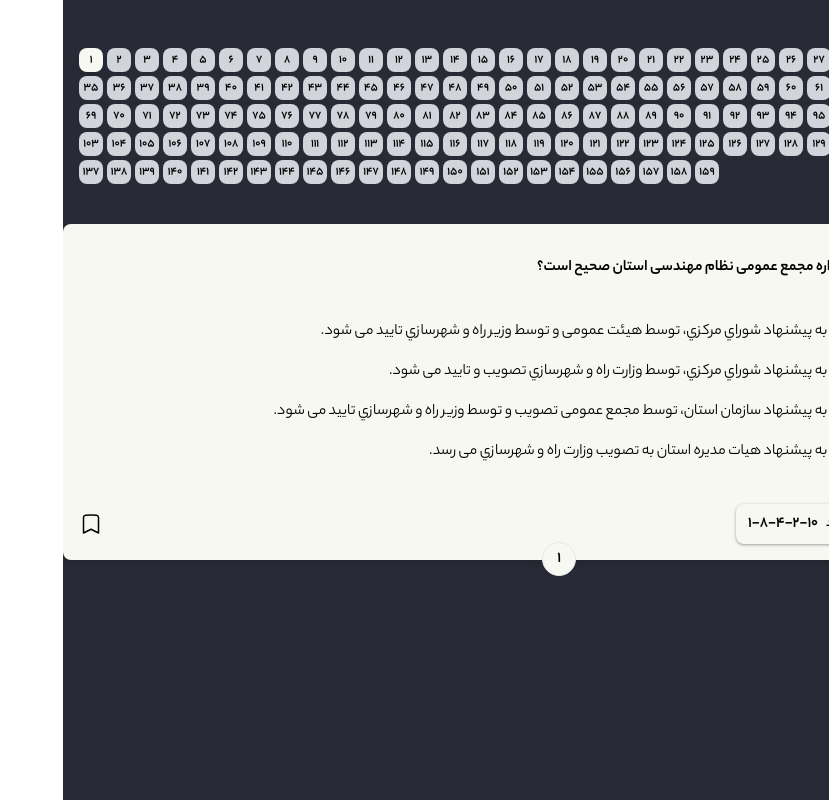
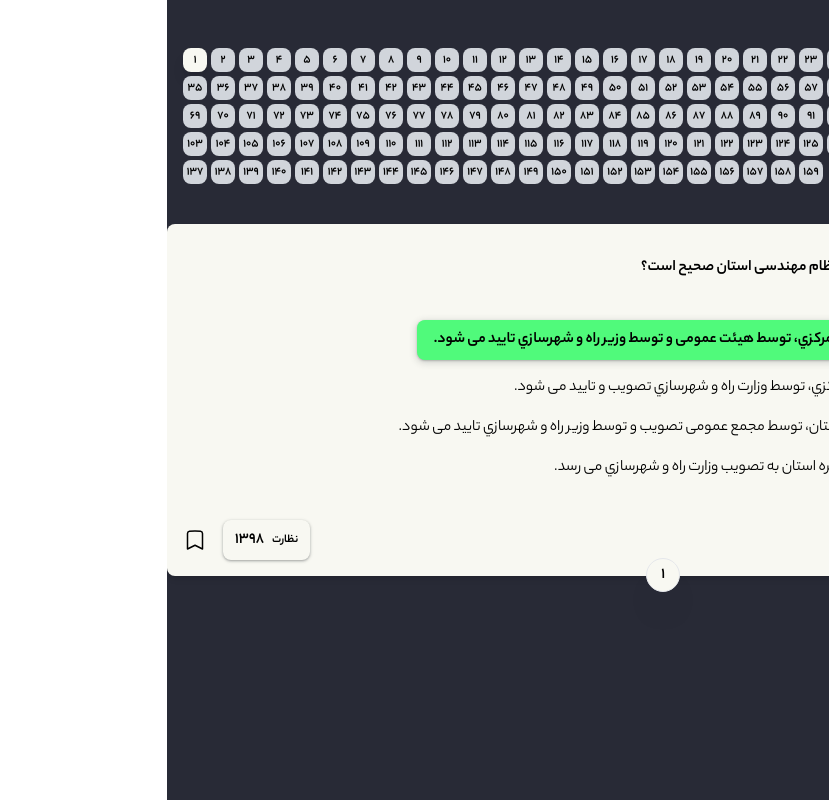
Before and after one commit to milad7212/readyfor, a Next.js app: page /test/book/1 in a window 1280 px wide. Shown: the whole page, without its empty margins (451-1280 px from the left). Built offline with nearby package versions, Linux system fonts and the light colour scheme.

Commit message:
Add correct test

```diff
--- a/components/test/ItemReadTest.jsx
+++ b/components/test/ItemReadTest.jsx
@@ -26,44 +26,17 @@ function ItemReadTest({
         className=" mb-4 flex flex-col   gap-4 py-6"
         onChange={() => onChangeValue(event)}
       >
-        <div className="flex">
-          <input
-            className="mx-1"
-            type="radio"
-            value="1"
-            name={`test_${data.number}_question`}
-            checked={data.answer == 1}
-          />
-          <p className="ml-3">{option1.text}</p>
+        <div className="flex ">
+
+          <p className="ml-3 bg-ciGreen px-4 py-2 rounded-lg font-bold shadow-test">{option1.text}</p>
         </div>
         <div className="flex">
-          <input
-            className="mx-1"
-            type="radio"
-            value="2"
-            checked={data.answer == 2}
-            name={`test_${data.number}_question`}
-          />
           <p className="ml-3">{option2.text}</p>
         </div>
         <div className="flex">
-          <input
-            className="mx-1"
-            type="radio"
-            value="3"
-            checked={data.answer == 3}
-            name={`test_${data.number}_question`}
-          />{" "}
           <p className="">{option3.text}</p>
         </div>
         <div className="flex">
-          <input
-            className="mx-1"
-            type="radio"
-            value="4"
-            checked={data.answer == 4}
-            name={`test_${data.number}_question`}
-          />{" "}
           <p className="">{option4.text}</p>
         </div>
       </div>
@@ -78,10 +51,7 @@ function ItemReadTest({
           className={`${number == 1 ? "text-ciTiter " : "text-ciCurrentLine"}`}
           onClick={() => changeQuestion(-1)}
         />
-        {/* <EraserIcon
-          className="mr-8"
-          onClick={() => deletedAnsQuestion(indexQuestion)}
-        /> */}
+
         <div className="shadow-page mx-4 rounded-lg px-3 py-2">
           <span className="ml-2 text-xs font-bold">صفحه</span>
           <span className="font-bold">28</span>
@@ -90,9 +60,13 @@ function ItemReadTest({
           <span className="ml-2 text-xs font-bold">بند</span>
           <span className="font-bold">10-2-4-8-1</span>
         </div>
+        <div className="shadow-page mx-4 mr-auto rounded-lg px-3 py-2 ">
+          <span className="ml-2 text-xs font-bold">نظارت</span>
+          <span className="font-bold">1398</span>
+        </div>
         <BookMarkIcon
           onClick={() => bookedAnsQuestion(indexQuestion)}
-          className={`mr-auto duration-200 ease-in active:scale-90  ${
+          className={` duration-200 ease-in active:scale-90  ${
             data.booked ? "fill-ciOrange" : ""
           }`}
         />
--- /dev/null
+++ b/pages/motion.jsx
@@ -0,0 +1,19 @@
+import React from "react";
+import { motion } from "framer-motion";
+
+function MotionPage() {
+  return (
+    <div className="flex min-h-screen items-center justify-center bg-ciGrayText">
+      <motion.p
+        initial={{ y:-200 }}
+        animate={{ y:0}}
+        transition={{duration:1.5,type:'spring',stiffness:150}}
+        className="text-2xl font-bold absolute"
+      >
+        سلامم
+      </motion.p>
+    </div>
+  );
+}
+
+export default MotionPage;
--- a/styles/globals.css
+++ b/styles/globals.css
@@ -18,6 +18,8 @@ body {
 
 
 }
+.shadow-test{
+  box-shadow: rgba(60, 64, 67, 0.3) 0px 1px 2px 0px, rgba(60, 64, 67, 0.15) 0px 2px 6px 2px;}
 
 @tailwind base;
 @tailwind components;
```
